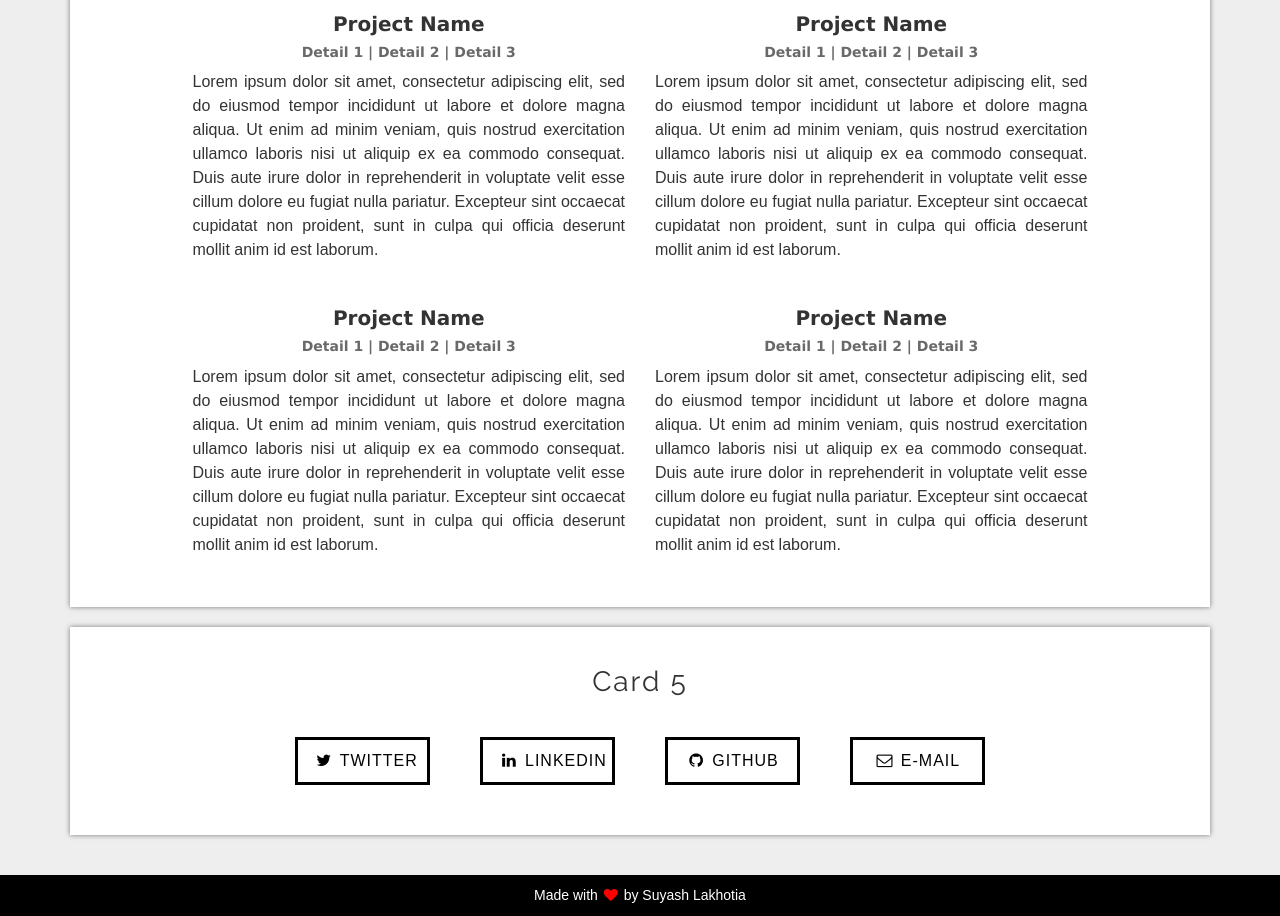
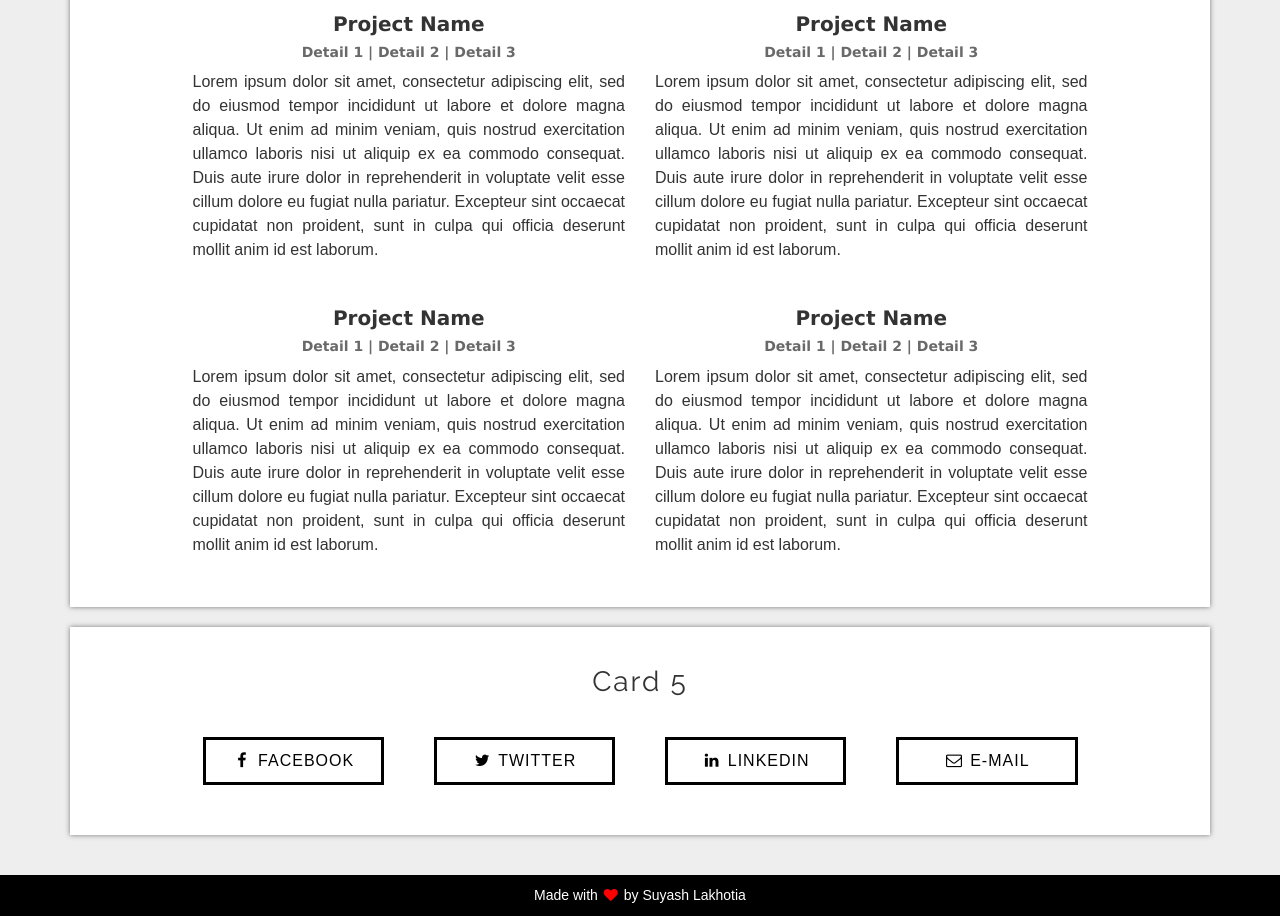
Before and after one commit to SuyashLakhotia/BootstrapCards, a website: page src/index.html in a window 1280 px wide. Shown: the part 2792-3708 px from the top of the page. Drawn offline with Linux system fonts and the light colour scheme; files that its build step writes are made by us from their sources; files whose address does not match are found by name.

Commit message:
Updated Template Content

```diff
--- a/src/index.html
+++ b/src/index.html
@@ -99,7 +99,7 @@
                     <div class="card-labels">
                         <p class="card-label wow fadeIn"><span class="label label-success">Something Relevant</span></p>
                         <p class="card-label wow fadeIn"><span class="label label-success">Something Relevant</span></p>
-                        <p class="card-label wow fadeIn"><span class="label label-success">Something Relevant</span></p>
+                        <p class="card-label wow fadeIn"><span class="label label-default">Something Irrelevant</span></p>
                         <p class="card-label wow fadeIn"><span class="label label-default">Something Irrelevant</span></p>
                     </div>
                 </div>
@@ -218,25 +218,29 @@
             <div>
                 <h3>Card 5</h3>
             </div>
+            <div class="row">
+                <div class="col-md-10 col-md-offset-1">
                     <div class="row text-center">
-                <div class="col-md-2 col-md-offset-2">
+                        <div class="col-md-3">
+                            <div class="btn-wrapper wow fadeIn">
+                                <a href="https://www.facebook.com/" target="_blank" class="btn btn-default btn-lg"><i class="fa fa-facebook fa-fw"></i> Facebook</a>
+                            </div>
+                        </div>
+                        <div class="col-md-3">
                             <div class="btn-wrapper wow fadeIn">
                                 <a href="https://twitter.com/" target="_blank" class="btn btn-default btn-lg"><i class="fa fa-twitter fa-fw"></i> Twitter</a>
                             </div>
                         </div>
-                <div class="col-md-2">
+                        <div class="col-md-3">
                             <div class="btn-wrapper wow fadeIn">
                                 <a href="https://linkedin.com/" target="_blank" class="btn btn-default btn-lg"><i class="fa fa-linkedin fa-fw"></i> LinkedIn</a>
                             </div>
                         </div>
-                <div class="col-md-2">
+                        <div class="col-md-3">
                             <div class="btn-wrapper wow fadeIn">
-                        <a href="https://github.com/" target="_blank" class="btn btn-default btn-lg"><i class="fa fa-github fa-fw"></i> GitHub</a>
+                                <a href="mailto:email@example.com" class="btn btn-default btn-lg"><i class="fa fa-envelope-o fa-fw"></i> E-Mail</a>
                             </div>
                         </div>
-                <div class="col-md-2">
-                    <div class="btn-wrapper wow fadeIn">
-                        <a href="mailto:email@example.com" class="btn btn-default btn-lg"><i class="fa fa-envelope-o fa-fw"></i> E-Mail</a>
                     </div>
                 </div>
             </div>
@@ -247,7 +251,7 @@
     <!-- Footer -->
     <footer>
         <div class="container-fluid footer">
-            <p align="center">Made with <span class="fa fa-heart fa-fw" style="color: #ff0000;"></span> by Suyash Lakhotia</a></p>
+            <p align="center">Made with <span class="fa fa-heart fa-fw" style="color: #ff0000;"></span> by <a href="http://suyashlakhotia.com" targer="_blank">Suyash Lakhotia</a></p>
         </div>
     </footer>
 
--- a/src/sass/layout/_footer.scss
+++ b/src/sass/layout/_footer.scss
@@ -11,4 +11,12 @@
     p {
         font-size: 14px;
     }
+
+    a {
+        color: #fff;
+    }
+
+    a:hover {
+        text-decoration: underline;
+    }
 }
```
Also changed, not shown: src/blog-post.html (+1 -1 lines), src/blog.html (+1 -1 lines), dist/blog-post.html, dist/blog.html, dist/css/cards.css, dist/index.html. Lines whose indentation alone changed are shown as unchanged.
